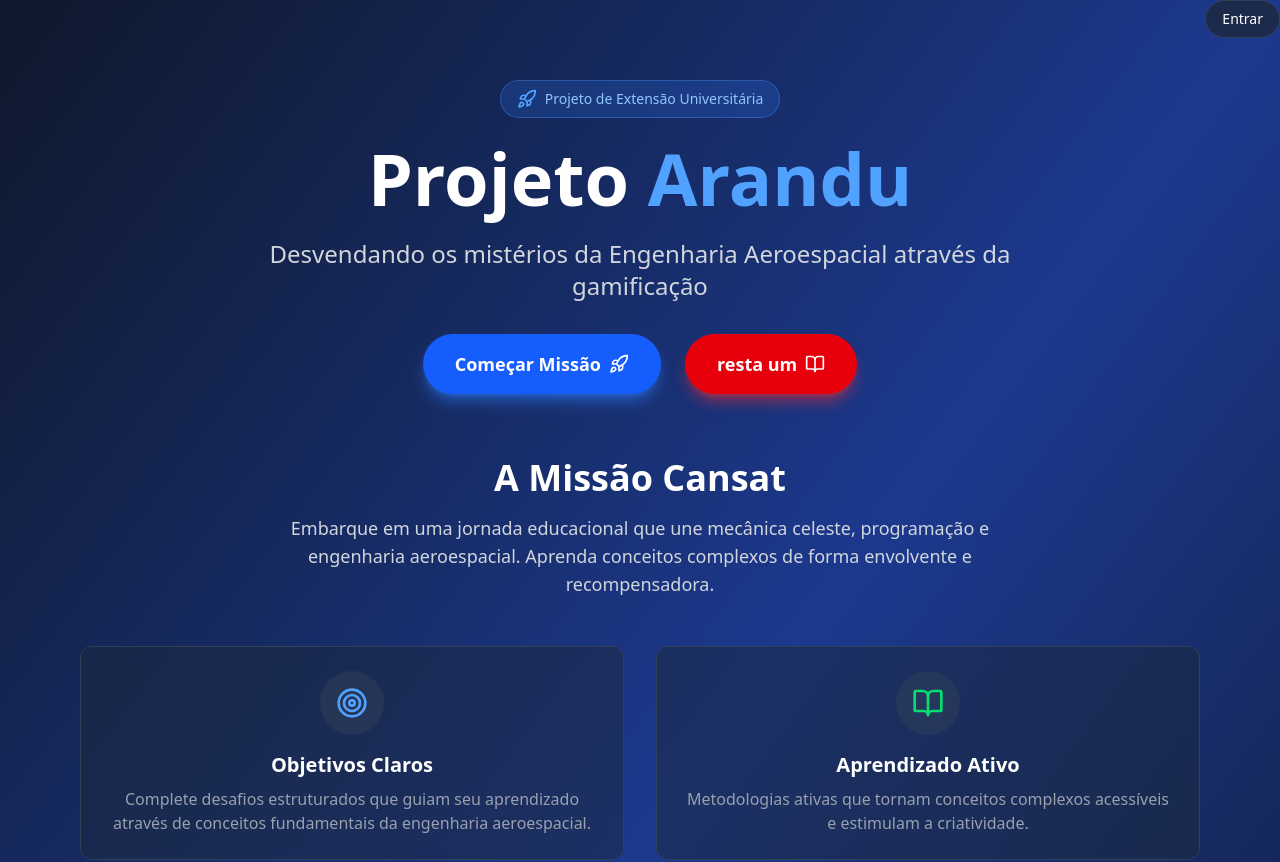
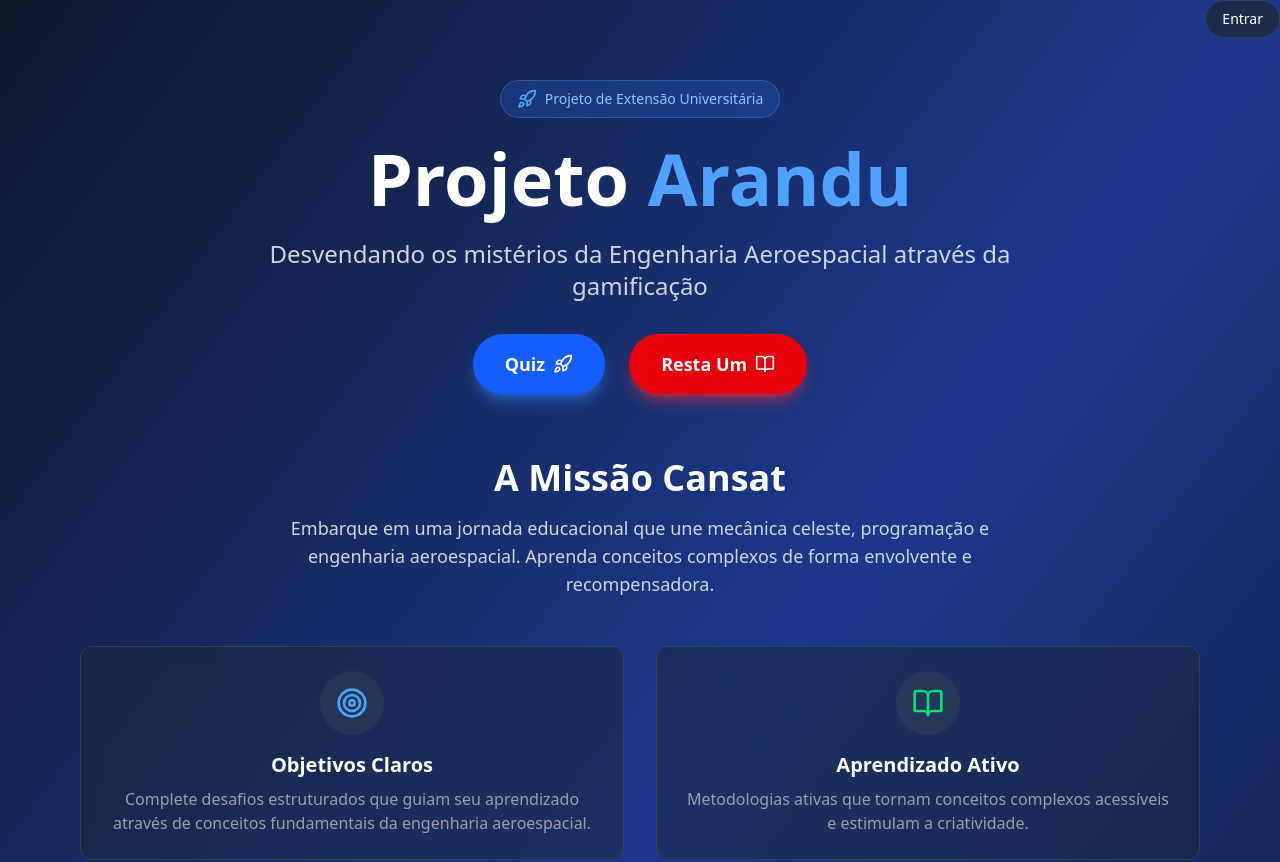
Before and after one commit to Alcassa/projetoArandu, a React (Vite) app: page /#/ in a window 1280 px wide. Shown: the top 862 px of the page. Built offline with nearby package versions, Linux system fonts and the light colour scheme; no server answers.

Commit message:
Correção de bugs

```diff
--- a/index.html
+++ b/index.html
@@ -1,5 +1,5 @@
 <!doctype html>
-<html lang="en">
+<html lang="pt-BR">
   <head>
     <meta charset="UTF-8" />
     <link rel="icon" type="image/png" href="src/assets/images.png" />
--- a/src/App.tsx
+++ b/src/App.tsx
@@ -1,4 +1,4 @@
-import { RouterProvider } from "react-router";
+import { RouterProvider } from "react-router-dom";
 import { router } from "./routes";
 import { Toaster } from "sonner";
 
--- /dev/null
+++ b/src/app/components/features/ProtectedRouter.tsx
@@ -0,0 +1,15 @@
+import { Navigate } from "react-router-dom";
+import { auth } from "../../data/firebaseConfig";
+interface ProtectedRouteProps {
+    children: React.ReactNode;
+}
+
+export function ProtectedRoute({ children }: ProtectedRouteProps) {
+    const user = auth.currentUser;
+
+    if (!user) {
+        return <Navigate to="/login" replace />;
+    }
+
+    return <>{children}</>;
+}
--- a/src/app/components/features/ResultsSreen.tsx
+++ b/src/app/components/features/ResultsSreen.tsx
@@ -45,9 +45,9 @@ export function ResultsScreen({ score, totalPoints, level, onRestart }: ResultsS
           >
             Tentar Novamente
           </button>
-          <a href="https://github.com/poe-platform" className="text-green-300 mt-6 text-sm">
+          <Link to="/assessment" className="text-green-300 mt-6 text-sm">
             deixe um feedback para a equipe do projeto Arandu! Queremos saber como podemos melhorar a experiência e quais temas você gostaria de ver no futuro. clique aqui para enviar seu feedback
-          </a>
+          </Link>
           <Link
             to="/"
             className="px-6 py-3 bg-slate-700 hover:bg-slate-600 text-white rounded-lg font-semibold transition-colors inline-block"
--- a/src/app/pages/Assessment.tsx
+++ b/src/app/pages/Assessment.tsx
@@ -1,5 +1,5 @@
 import { useState } from "react";
-import { useNavigate, Link } from "react-router";
+import { useNavigate, Link } from "react-router-dom";
 import { Send, ArrowLeft, ClipboardList } from "lucide-react";
 import { Button } from "../components/ui/button";
 import { Card, CardContent } from "../components/ui/Card";
@@ -43,10 +43,29 @@ export default function Assessment() {
 
             const calcularMedia = (ids: string[]) =>
                 ids.reduce((acc, id) => acc + answers[id], 0) / ids.length;
+            const respostasFormatadas = Object.entries(answers).reduce(
+                (acc, [questionId, value]) => {
+                    const opcao = LIKERT_OPTIONS.find(
+                        option => option.value === value
+                    );
 
+                    acc[questionId] = {
+                        valor: value,
+                        descricao: opcao?.label || ""
+                    };
+
+                    return acc;
+                },
+                {} as Record<string, { valor: number; descricao: string }>
+            );
+            console.log("Antes do addDoc");
             await addDoc(collection(db, "avaliacoes"), {
+                uid: user.uid,
+                nome: user.displayName,
+                email: user.email,
+
                 perguntas: QUESTIONS.map(q => q.text),
-                respostas: answers,
+                respostasFormatadas: respostasFormatadas,
                 medias: {
                     engajamento: calcularMedia(engajamento),
                     aprendizagem: calcularMedia(aprendizagem),
@@ -54,12 +73,16 @@ export default function Assessment() {
                 },
                 criadoEm: serverTimestamp()
             });
+            console.log("Depois do addDoc");
 
             toast.success(
                 "Avaliação enviada com sucesso! Obrigado pelo seu feedback."
             );
-
-            navigate("/");
+            console.log("Depois do toast");
+            setTimeout(() => {
+                console.log("Antes do navigate");
+                navigate("/");
+            }, 1500);
         } catch (error) {
             console.error(error);
 
--- a/src/app/pages/Home.tsx
+++ b/src/app/pages/Home.tsx
@@ -1,15 +1,25 @@
-import { Link } from "react-router";
-import { Rocket, BookOpen } from "lucide-react";
+import { Link, useNavigate } from "react-router-dom";
+import { Rocket, BookOpen} from "lucide-react";
 import { About } from "../components/layout/About.tsx";
 import { MissionOverview } from "../components/layout/MissionOverview.tsx";
 import { Footer } from "../components/layout/Footer.tsx";
 import { auth } from "../data/firebaseConfig";
 import { onAuthStateChanged, signOut } from "firebase/auth";
 import { useState, useEffect } from "react";
-
+import { toast } from "sonner";
 export default function Home() {
   const [userName, setUserName] = useState("");
   const [isLogged, setIsLogged] = useState(false);
+  const navigate = useNavigate();
+  const handleProtectedNavigation = (path: string) => {
+    if (!isLogged) {
+      toast.error("Faça login para acessar os jogos.");
+      navigate("/login");
+      return;
+    }
+
+    navigate(path);
+  };
   useEffect(() => {
     const unsubscribe = onAuthStateChanged(auth, (user) => {
       if (user) {
@@ -64,19 +74,22 @@ export default function Home() {
             Desvendando os mistérios da Engenharia Aeroespacial através da gamificação
           </p>
           <div className="flex justify-center gap-6">
-            <Link
-              to="/quiz"
+            <button
+              onClick={() => handleProtectedNavigation("/quiz")}
               className="inline-flex items-center gap-2 px-8 py-4 bg-blue-600 hover:bg-blue-700 text-white rounded-full text-lg font-semibold transition-colors shadow-lg shadow-blue-500/50"
             >
-              Começar Missão
+              Quiz
               <Rocket className="w-5 h-5" />
-            </Link>
+            </button>
 
-            <Link to="/resta-um"
-              className="inline-flex items-center gap-2 px-8 py-4 bg-red-600 hover:bg-red-700 text-white rounded-full text-lg font-semibold transition-colors shadow-lg shadow-red-500/50">
-              resta um
+            <button
+              onClick={() => handleProtectedNavigation("/resta-um")}
+              className="inline-flex items-center gap-2 px-8 py-4 bg-red-600 hover:bg-red-700 text-white rounded-full text-lg font-semibold transition-colors shadow-lg shadow-red-500/50"
+            >
+              Resta Um
               <BookOpen className="w-5 h-5" />
-            </Link>
+            </button>
+
           </div>
         </div>
 
--- a/src/app/pages/Quiz.tsx
+++ b/src/app/pages/Quiz.tsx
@@ -1,5 +1,5 @@
 import { useState } from "react";
-import { Link } from "react-router";
+import { Link } from "react-router-dom";
 import { Rocket, Trophy, Orbit, Code, Zap, PencilRuler } from "lucide-react";
 import { Card, CardHeader, CardContent, CardTitle } from "../components/ui/Card.tsx";
 import { Button } from "../components/ui/button.tsx";
--- a/src/app/pages/RestaUm.tsx
+++ b/src/app/pages/RestaUm.tsx
@@ -1,5 +1,5 @@
 import { useState } from "react";
-import { Link } from "react-router";
+import { Link } from "react-router-dom";
 import {
   Heart,
   Lightbulb,
--- a/src/app/pages/login.tsx
+++ b/src/app/pages/login.tsx
@@ -1,5 +1,5 @@
 import { useState } from "react";
-import { Link, useNavigate } from "react-router";
+import { Link, useNavigate } from "react-router-dom";
 import { Rocket, Mail, Lock, ArrowRight, User, Eye, EyeOff } from "lucide-react";
 import { Button } from "../components/ui/button";
 import { Input } from "../components/ui/input";
```
